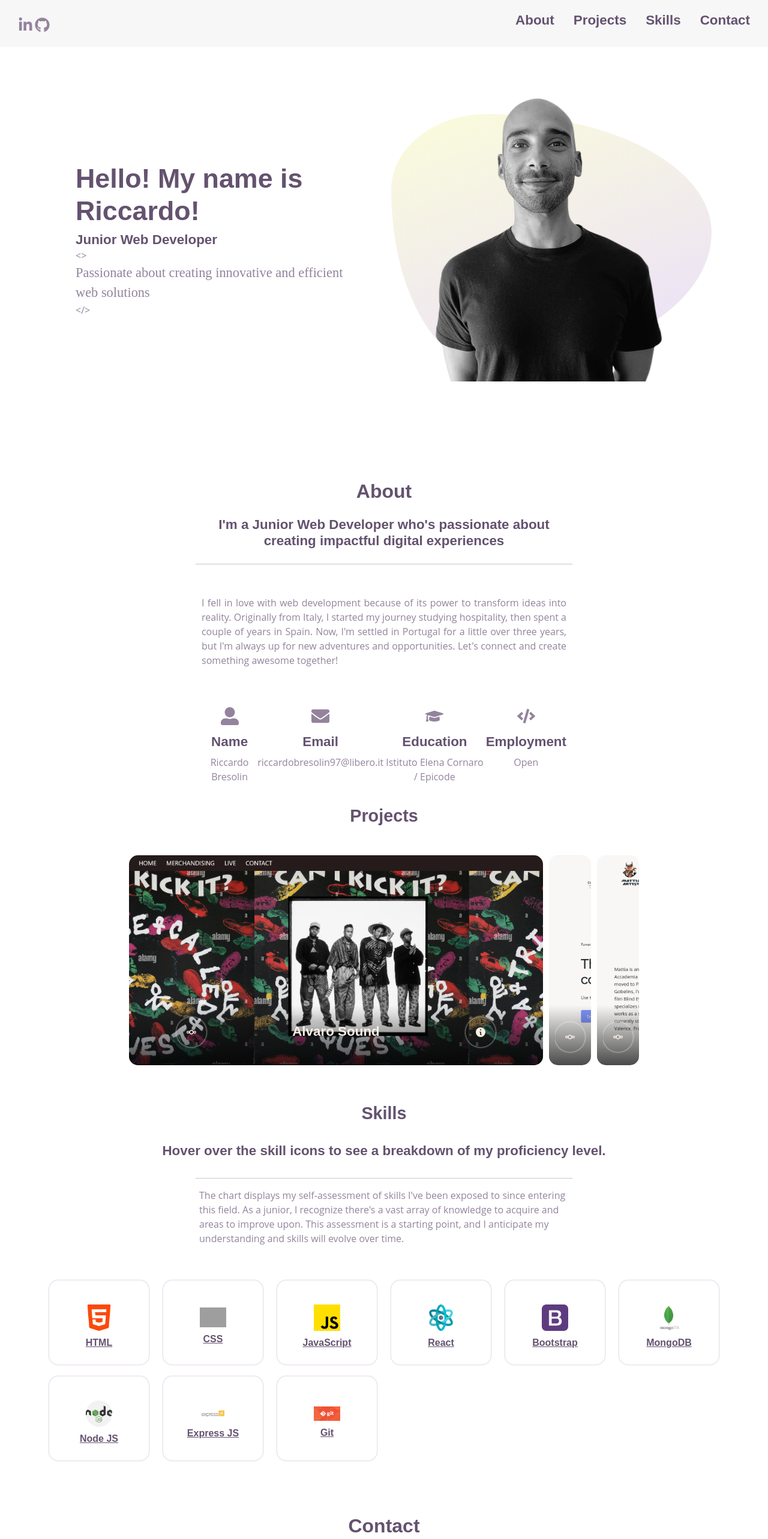
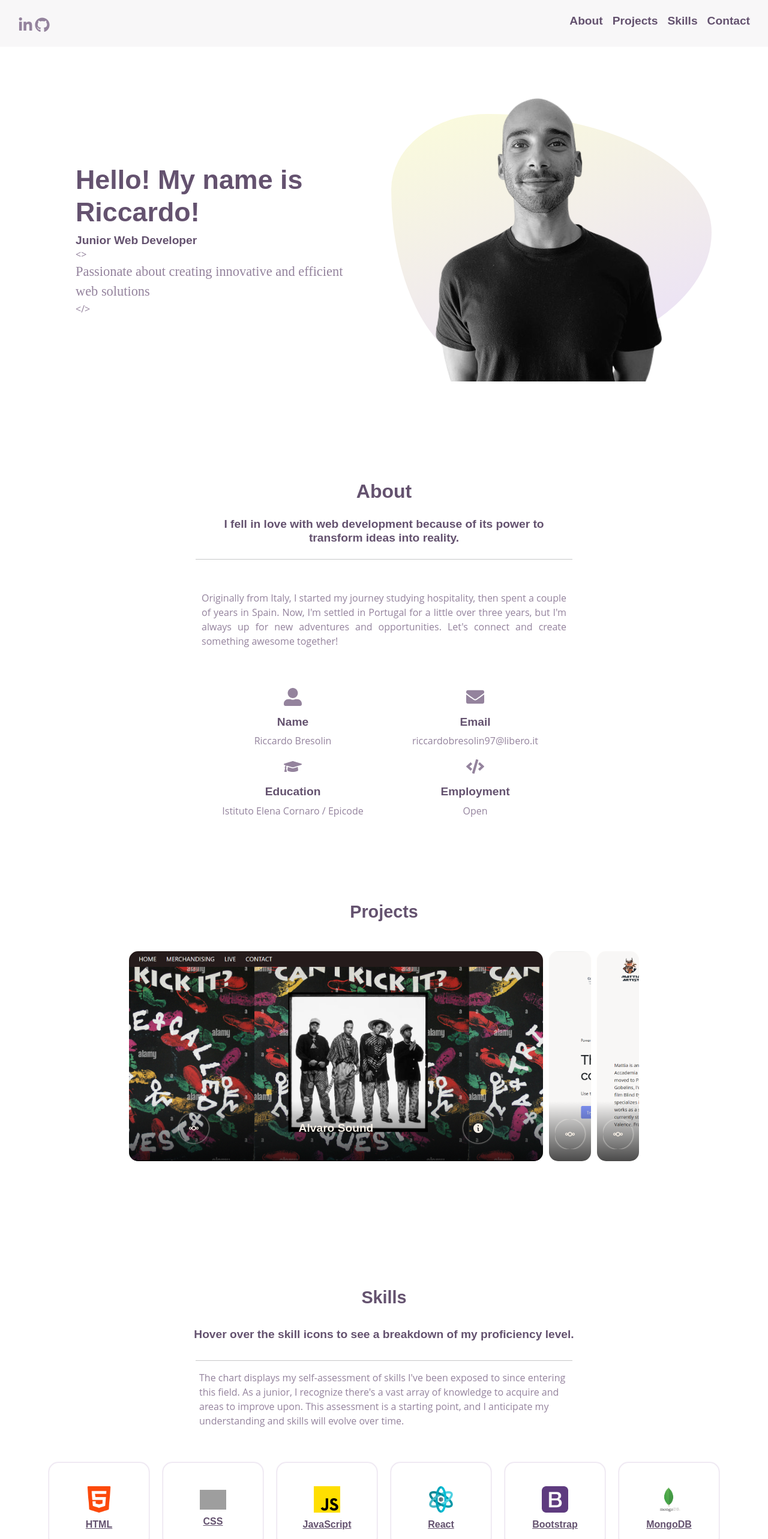
Before and after one commit to RiccardoBres/RiccardoPortfolio, a React (Create React App) app: page / in a window 1280 px wide. Shown: the top 2566 px of the page at 60% size. Built offline with nearby package versions, Linux system fonts and the light colour scheme; grey boxes are pictures that could not be loaded; a web font is replaced by a local one.

Commit message:
updated about me description

```diff
--- a/src/Components/Molecules/AboutMeMolecules/AboutMeInfo.jsx
+++ b/src/Components/Molecules/AboutMeMolecules/AboutMeInfo.jsx
@@ -3,36 +3,48 @@ import CustomTitle from '../../Atoms/CustomTitle';
 import './AboutMeMolecules.css';
 import CustomParagraph from '../../Atoms/CustomParagraph';
 import { FaUserAlt, FaCode, FaGraduationCap, FaEnvelope } from 'react-icons/fa';
+import { Container, Row, Col } from 'react-bootstrap';
 
 
 const AboutMeInfo = () => {
-    const aboutMe = `I fell in love with web development because of its power to transform ideas into reality. Originally from Italy, I started my journey studying hospitality, then spent a couple of years in Spain. Now, I'm settled in Portugal for a little over three years, but I'm always up for new adventures and opportunities. Let's connect and create something awesome together!`;
+    const aboutMe = `Originally from Italy, I started my journey studying hospitality, then spent a couple of years in Spain. Now, I'm settled in Portugal for a little over three years, but I'm always up for new adventures and opportunities. Let's connect and create something awesome together!`;
 
     return (
         <div className='container-intro-about'>
             <CustomParagraph text={aboutMe} className='medium-p about-me-text' />
-            <div className="container-specific-info">
+            <Container className='container-specific-info'>
+                <Row>
+                    <Col lg={6} md={6} sm={6} xs={12}>
                         <div className='text-center'>
                             <FaUserAlt className='icon-specific-info' />
                             <CustomTitle text='Name' className='small-title' />
                             <CustomParagraph text='Riccardo Bresolin' className='medium-p' />
                         </div>
+                    </Col>
+                    <Col lg={6} md={6} sm={6} xs={12}>
                         <div className='text-center'>
                             <FaEnvelope className='icon-specific-info' />
                             <CustomTitle text='Email' className='small-title' />
                             <CustomParagraph text='riccardobresolin97@libero.it' className='medium-p' />
                         </div>
+                    </Col>
+                    <Col lg={6} md={6} sm={6} xs={12}>
                         <div className='text-center'>
                             <FaGraduationCap className='icon-specific-info' />
                             <CustomTitle text='Education' className='small-title' />
                             <CustomParagraph text='Istituto Elena Cornaro / Epicode' className='medium-p' />
                         </div>
+                    </Col>
+                    <Col lg={6} md={6} sm={6} xs={12}>
                         <div className='text-center'>
                             <FaCode className='icon-specific-info' />
                             <CustomTitle text='Employment' className='small-title' />
                             <CustomParagraph text='Open' className='medium-p' />
                         </div>
-            </div>
+                    </Col>
+                </Row>
+            </Container>
+
         </div>
     )
 }
--- a/src/Components/Molecules/AboutMeMolecules/AboutMeMolecules.css
+++ b/src/Components/Molecules/AboutMeMolecules/AboutMeMolecules.css
@@ -38,7 +38,7 @@
 }
 
 @media(max-width:550px){
-    .container-intro-about p{
+    .about-me-text{
         width: 100%!important;
         padding: 15px;
     }
@@ -47,4 +47,5 @@
         padding: 15px;
         flex-direction: column;
     }
+
 }
--- a/src/Components/Molecules/ProjectMolecules/ProjectDescription.js
+++ b/src/Components/Molecules/ProjectMolecules/ProjectDescription.js
@@ -31,7 +31,7 @@ const ProjectDescription = [
     },
     {
         src: MattArt,
-        title: 'Math Artist',
+        title: 'Matt Artist',
         description: 'Explore this artist page crafted for a client, utilizing the power of React and styled with SCSS for a seamless user experience.',
         technology: 'React, SCSS',
         achieved: 'Achieved efficient image loading using React-Image-Lazy-Load, enhancing performance and user engagement on the platform.',
--- a/src/Components/Organisms/AboutMeSection/AboutMe.jsx
+++ b/src/Components/Organisms/AboutMeSection/AboutMe.jsx
@@ -35,7 +35,7 @@ const AboutMe = () => {
                 <Container fluid >
                     <Row className='row-contact-about'>
                         <CustomTitle text='About' className='mb-4' />
-                        <CustomTitle className='small-title w-50' text="I'm a Junior Web Developer who's passionate about creating impactful digital experiences" />
+                        <CustomTitle className='small-title w-50' text="I fell in love with web development because of its power to transform ideas into reality." />
                         <div className="d-flex justify-content-center align-items-center">
                             <hr className='w-50' />
                         </div>
--- a/src/Components/Organisms/ProjectSection/ProjectSection.css
+++ b/src/Components/Organisms/ProjectSection/ProjectSection.css
@@ -1,5 +1,8 @@
 .container-project-organism{
-    min-height: 60vh;
+    min-height: 80vh;
+    display: flex;
+    align-items: center;
+    justify-content: center;
 }
 
 .col-project{
--- a/src/Components/Organisms/SkillSection/Skill.jsx
+++ b/src/Components/Organisms/SkillSection/Skill.jsx
@@ -28,12 +28,11 @@ const Skill = () => {
     return (
         <div ref={ref} id='skill-section'>
             <motion.div
-                className='container-skill-section'
                 initial="hidden"
                 animate={inView ? "visible" : "hidden"}
                 variants={variants}
             >
-                <Container fluid >
+                <Container fluid className='container-skill-section'>
                     <Row className='row-skill-section'>
                         <CustomTitle text='Skills' className='medium-title my-3' />
                         <CustomTitle text='Hover over the skill icons to see a breakdown of my proficiency level.' className='small-title my-3' />
--- a/src/Components/Organisms/SkillSection/SkillSection.css
+++ b/src/Components/Organisms/SkillSection/SkillSection.css
@@ -1,3 +1,10 @@
+.container-skill-section{
+    min-height: 100vh;
+    display: flex;
+    flex-direction: column;
+    align-items: center;
+    justify-content: center;
+}
 .row-skill-section {
     display: flex;
     flex-direction: column;
--- a/src/Layout/SCSS/_sidebar.scss
+++ b/src/Layout/SCSS/_sidebar.scss
@@ -14,13 +14,12 @@
         align-items: center;
         justify-content: space-between;
         width: 100%;
-        gap: 2rem;
     }
     .links {
         display: flex;
         align-items: center;
         justify-content: center;
-        gap: 2rem;
+        gap: 1rem;
     }
     .links h2{
         cursor: pointer;
--- a/src/Layout/SCSS/_variables.scss
+++ b/src/Layout/SCSS/_variables.scss
@@ -15,7 +15,7 @@ $text-medium-p: 1em;
 $text-large-p: 1.4em;
 $text-extra-large-p: 1.8em;
 
-$text-small-title: 1.4em;
+$text-small-title: 1.2em;
 $text-medium-title: 1.8em;
 $text-large-title: 2.8em;
 $text-extra-large-title: 3.5em;
--- a/src/Layout/SCSS/output.css
+++ b/src/Layout/SCSS/output.css
@@ -14,13 +14,12 @@
   align-items: center;
   justify-content: space-between;
   width: 100%;
-  gap: 2rem;
 }
 .sidebar .links {
   display: flex;
   align-items: center;
   justify-content: center;
-  gap: 2rem;
+  gap: 1rem;
 }
 .sidebar .links h2 {
   cursor: pointer;
@@ -232,7 +231,7 @@ svg {
 }
 
 .small-title {
-  font-size: 1.4em;
+  font-size: 1.2em;
 }
 
 .medium-title {
```
Also changed, not shown: 1 other file (tests, documents, lock files or other folders). Lines whose indentation alone changed are shown as unchanged.
